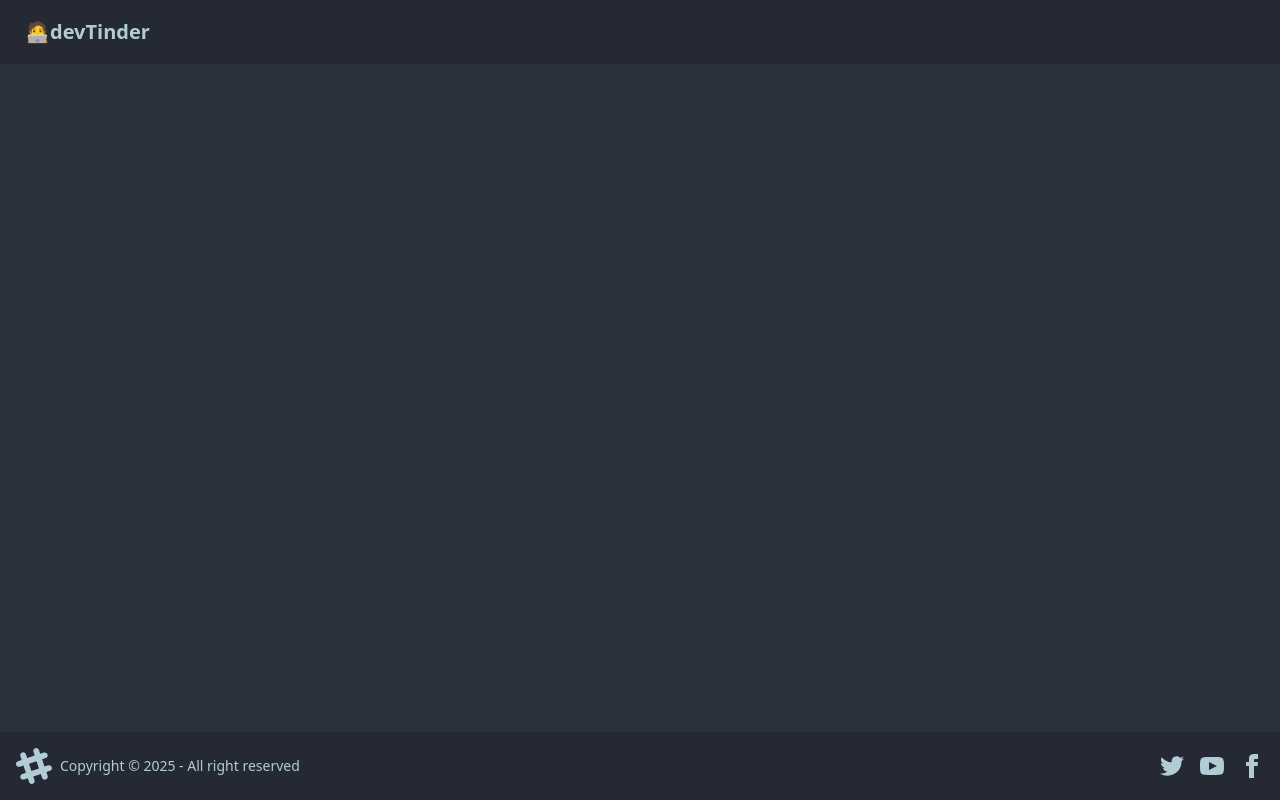
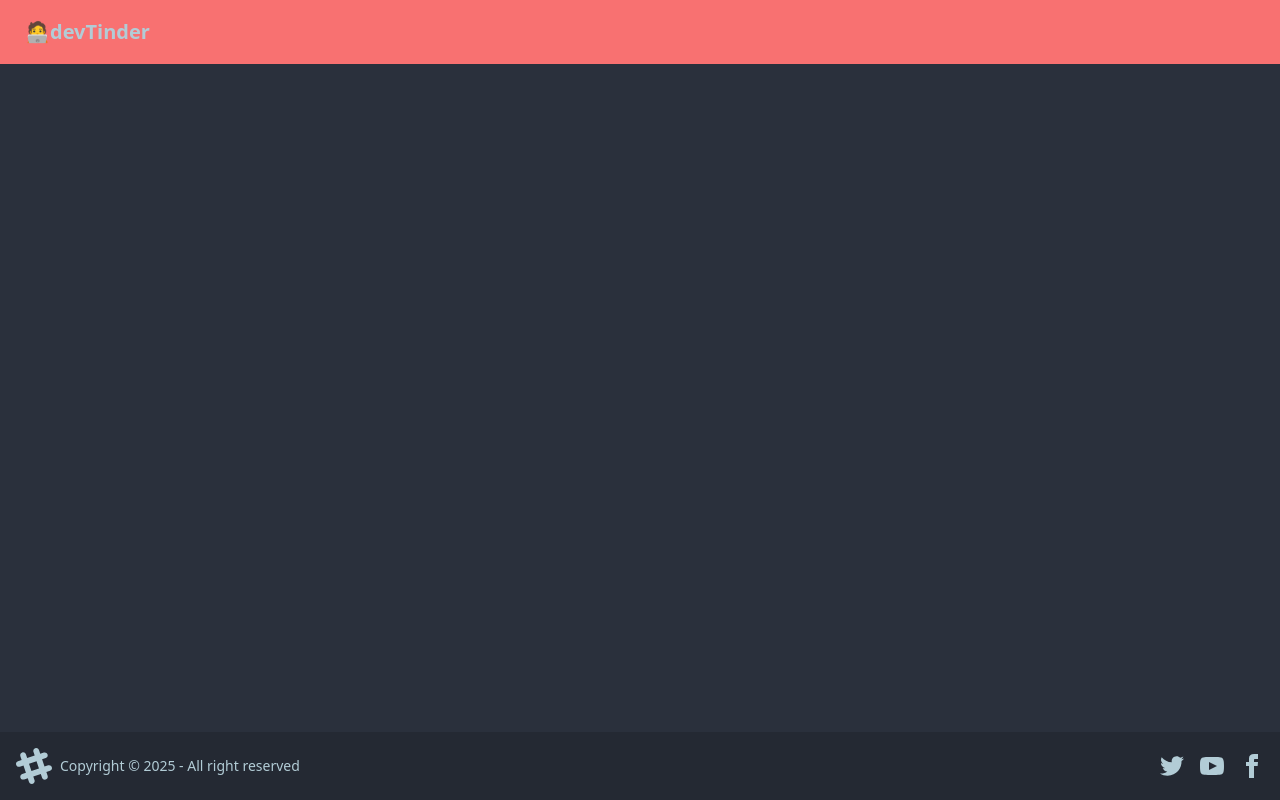
Before and after one commit to Udaybisht124/dev-tinder-web, a React (Vite) app: page / in a window 1280 px wide. Built offline with nearby package versions, Linux system fonts and the light colour scheme; no server answers.

Commit message:
update usercard

```diff
--- a/src/component/Navbar.jsx
+++ b/src/component/Navbar.jsx
@@ -25,7 +25,7 @@ const Navbar = () => {
   };
 
   return (
-    <div className="navbar bg-base-200 gap-5 w-screen ">
+    <div className="navbar bg-red-400 gap-5 w-screen ">
       <div className="flex-1">
         <Link to="/" className="btn btn-ghost text-xl">
           🧑‍💻devTinder
--- a/src/component/Usercard.jsx
+++ b/src/component/Usercard.jsx
@@ -171,15 +171,14 @@ const UserCard = ({ user, hideActions }) => {
           </span>
         </span>
       )}
-      <figure className="w-full flex justify-center pt-8 px-8">
+      <div className="flex flex-col bg-white items-center justify-center w-full mt-10 pt-2 px-8">
         <img
           className="rounded-full object-cover w-40 h-40 border-4 border-gray-700 shadow-lg mb-4"
           src={photoUrl}
           alt="User photo"
         />
-      </figure>
-      <div className="w-full px-8 pb-8 flex flex-col items-center text-center">
-        <h2 className="text-2xl font-bold text-gray-100 mt-2">
+        <div className="w-full text-center">
+          <h2 className="text-2xl font-bold mt-2">
             {firstName + " " + lastName}
           </h2>
           {age && gender && (
@@ -187,6 +186,8 @@ const UserCard = ({ user, hideActions }) => {
               {age + " years, " + gender}
             </p>
           )}
+        </div>
+
         {about && <p className="text-gray-400 text-base mt-4 mb-2">{about}</p>}
         {!hideActions && (
           <div className="flex gap-4 justify-center my-4 w-full">
--- a/vite.config.js
+++ b/vite.config.js
@@ -1,7 +1,6 @@
 import { defineConfig } from 'vite'
 import react from '@vitejs/plugin-react'
 
-// https://vite.dev/config/
 export default defineConfig({
   plugins: [react()],
 })
```
Also changed, not shown: package.json (line endings or trailing spaces). Lines whose indentation alone changed are shown as unchanged.
